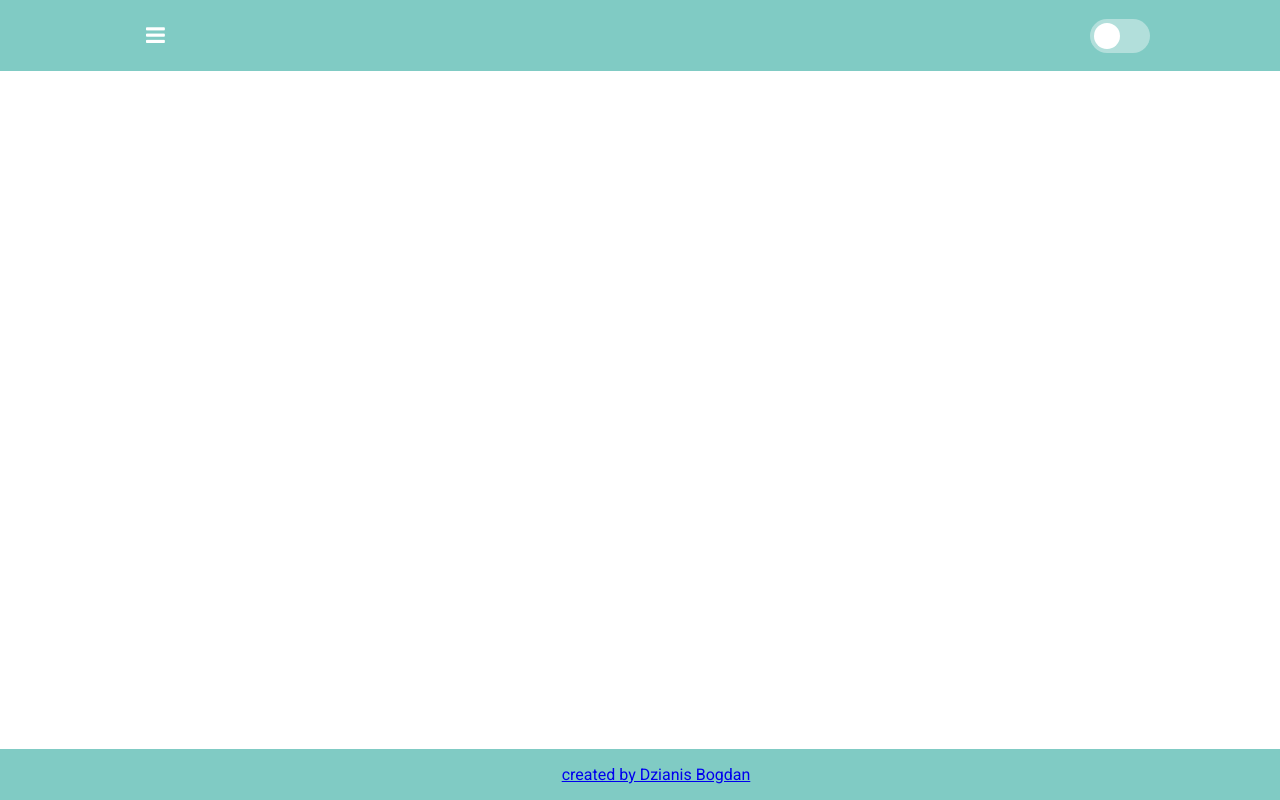
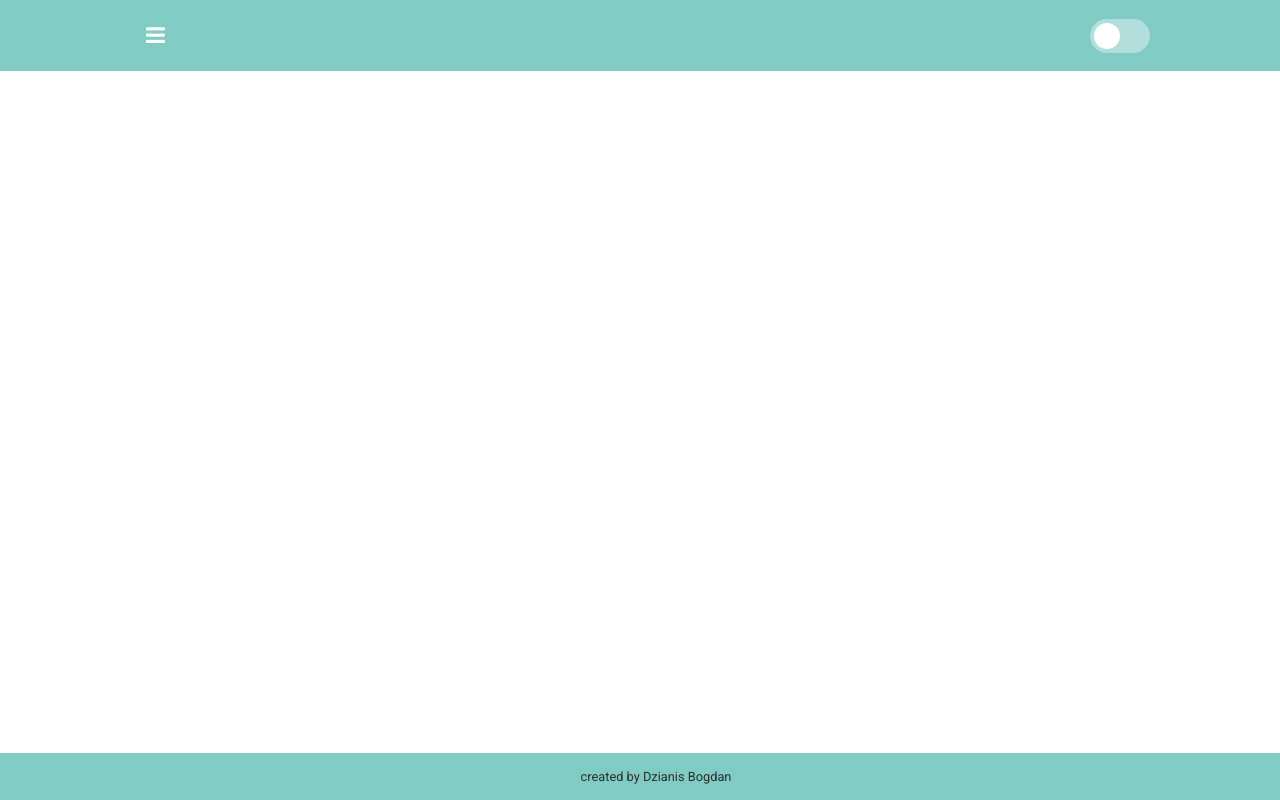
Before and after one commit to thespirit3000/english-for-kids, a website built with webpack: page index.html in a window 1280 px wide. Built offline with nearby package versions, Linux system fonts and the light colour scheme.

Commit message:
feat: footer typography

```diff
--- a/src/sass/base/_typography.scss
+++ b/src/sass/base/_typography.scss
@@ -4,3 +4,12 @@ body {
     font-weight: 400;
     color: $text_color;
 }
+
+a{
+    text-decoration: none;
+    color: $text_color;
+}
+
+.footer{
+    font-size: 0.8rem;
+}
```
